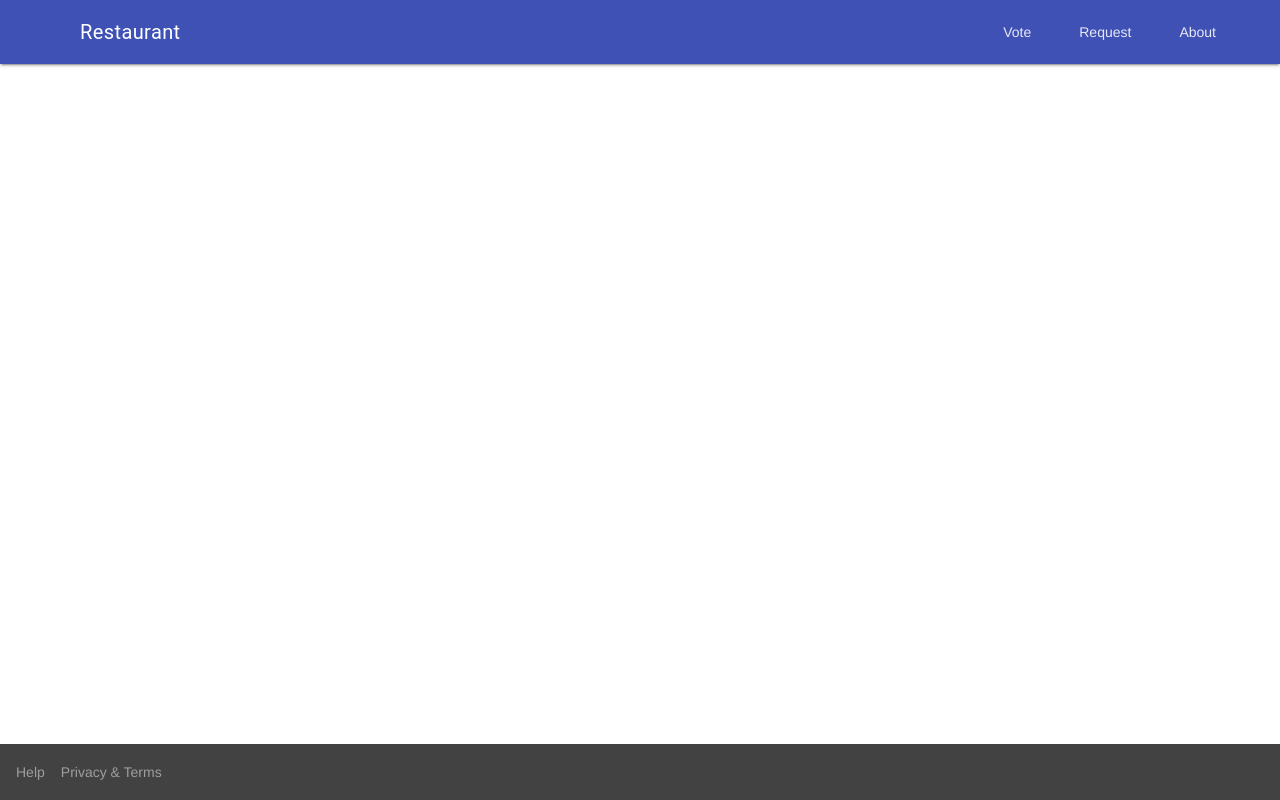
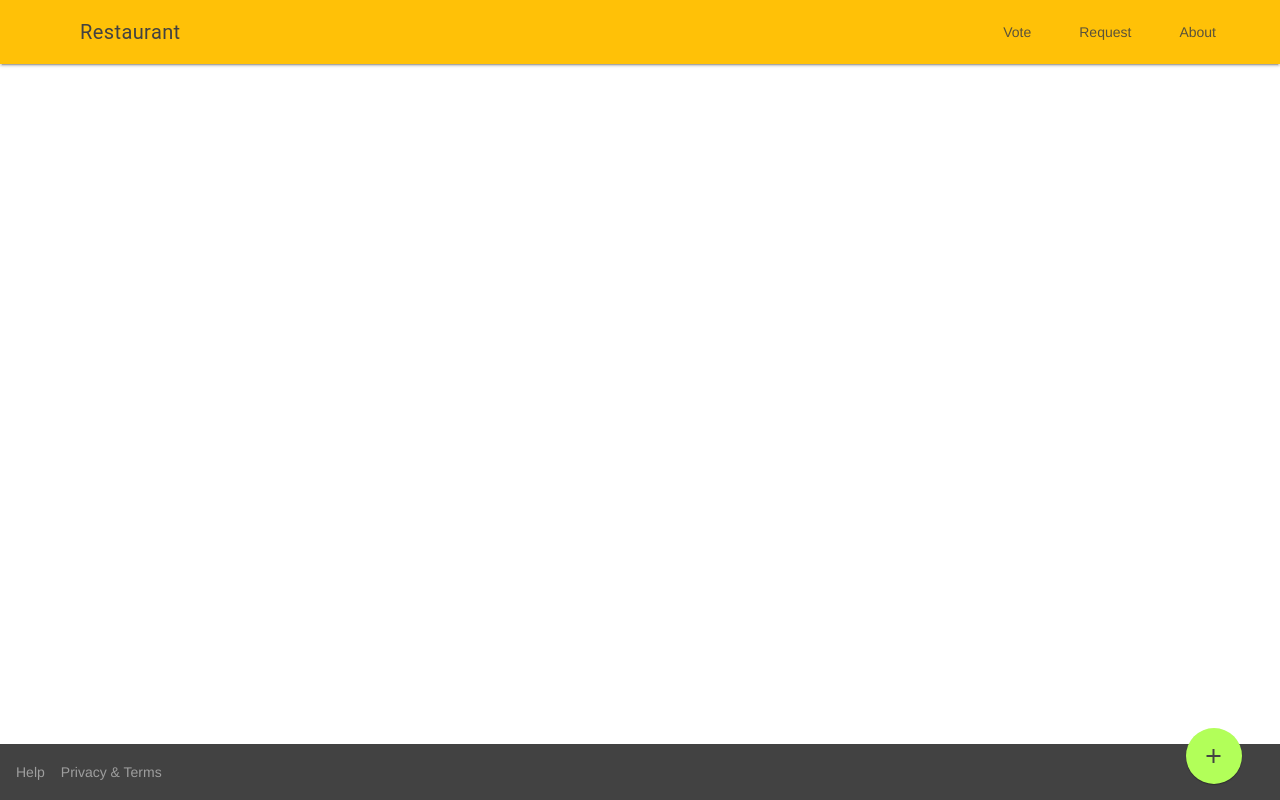
Before and after one commit to draguve/pyBoombox, a Flask app: template templates/index.html in a window 1280 px wide. Run offline with Flask 2, Linux system fonts and the light colour scheme; the template is opened without the code that fills it, so the values that code supplies are empty; some libraries are stand-ins or nearby versions.

Commit message:
added everpresent button

```diff
--- a/templates/index.html
+++ b/templates/index.html
@@ -4,7 +4,7 @@
 <head>
     <meta content="width=device-width, initial-scale=1.0, minimum-scale=1.0" name="viewport">
     <link href="https://fonts.googleapis.com/icon?family=Material+Icons" rel="stylesheet">
-    <link href="https://code.getmdl.io/1.3.0/material.indigo-pink.min.css" rel="stylesheet">
+    <link rel="stylesheet" href="https://code.getmdl.io/1.3.0/material.amber-light_green.min.css" />
     <script defer src="https://code.getmdl.io/1.3.0/material.min.js">
     </script>
     <link href="static/css/index.css" rel="stylesheet">
@@ -15,7 +15,7 @@
             var max = 5;
             var temp = {message:""};
             $('.mdl-layout').scroll(function(){
-                console.log("test");
+
                 $('#list-selected').toggleClass('scrolling mdl-shadow--2dp', $(window).scrollTop() > $('.mdl-layout__header').offset().top);
             });
             $('.music-card-wide').click(function() {
@@ -96,9 +96,6 @@
                 <div id="insideselected">
                     <img src="/static/acdc.jpg" class="mdl-list__item-avatar" /><span class="mdl-badge" data-badge="X"></span>
                 </div>
-                <div id="insideselected">
-                    <img src="/static/acdc.jpg" class="mdl-list__item-avatar" /><span class="mdl-badge" data-badge="X"></span>
-                </div>
                 <div id="insideselected"></div>
             </div>
         </header>
@@ -118,6 +115,7 @@
                         </div>
                     </div>
                     <div class="mdl-cell--4-col song-list mdl-shadow--2dp">
+
                         <ul class="demo-list-two mdl-list">
                             <li class="mdl-list__item mdl-list__item--two-line">
                                 <span class="mdl-list__item-primary-content">
@@ -141,6 +139,9 @@
             <div class="mdl-snackbar__text"></div>
             <button type="button" class="mdl-snackbar__action"></button>
         </div>
+        <button class="mdl-button mdl-js-button mdl-button--fab mdl-js-ripple-effect mdl-button--colored" style="position:fixed;bottom:2%;right:3%;z-index:10;">
+  <i class="material-icons" style="margin-top:0">add</i>
+</button>
         <footer class="mdl-mini-footer">
             <div class="mdl-mini-footer__left-section">
                 <ul class="mdl-mini-footer__link-list">
```
